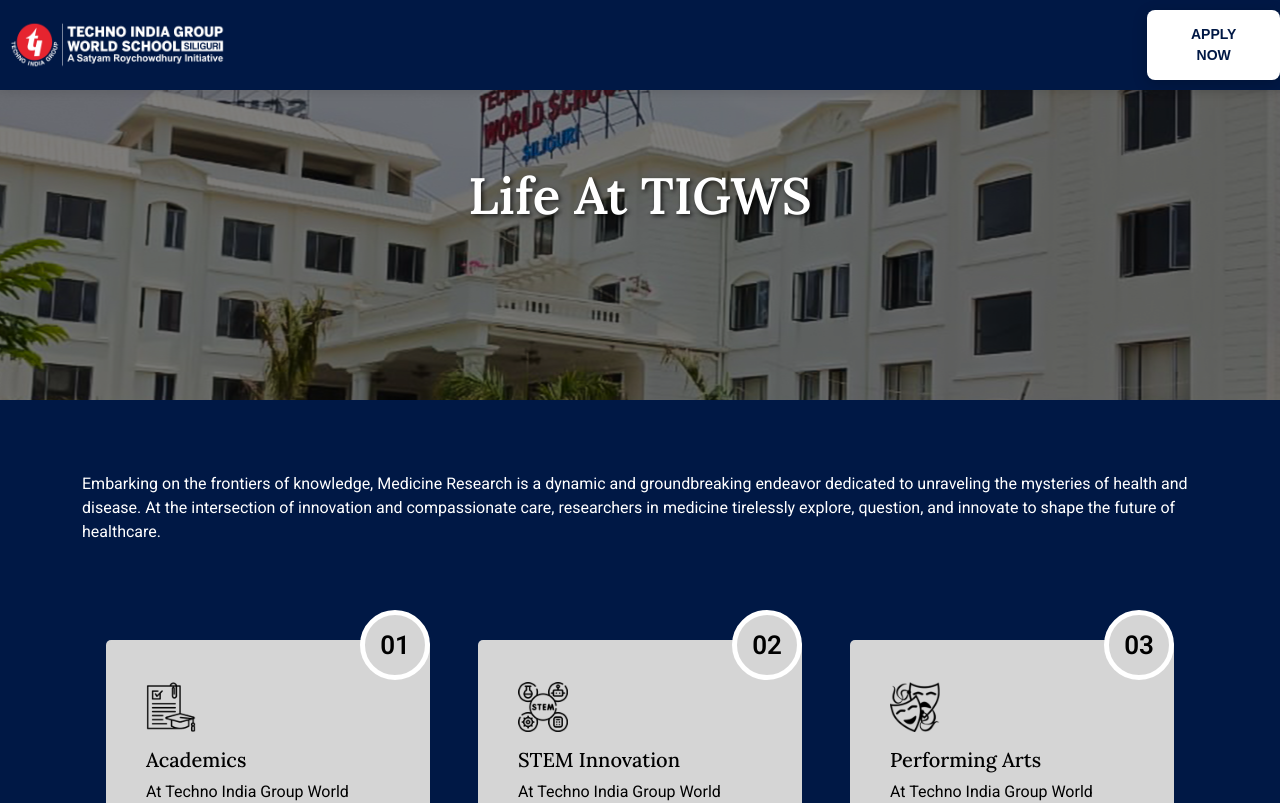
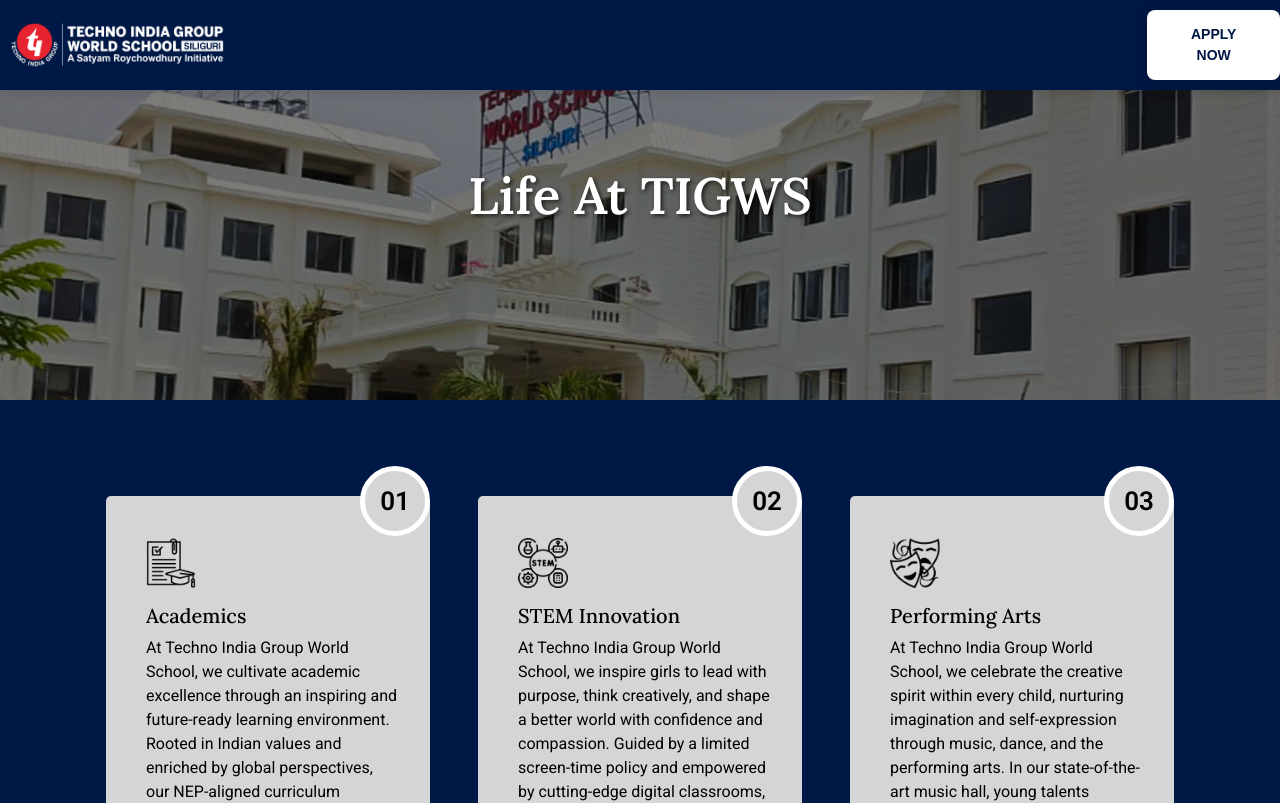
Before and after one commit to TigWorldSchools/tigws-siliguri, a React (Create React App) app: page /siliguri/life-at-tigws in a window 1280 px wide. Shown: the top 803 px of the page. Built offline with nearby package versions, Linux system fonts and the light colour scheme.

Commit message:
New updates have done.

```diff
--- a/src/components/MainMissionSection.jsx
+++ b/src/components/MainMissionSection.jsx
@@ -31,7 +31,7 @@
               <h3 className="card-title">Our Mission</h3>
               <p className="card-text">
                 To empower every student to evolve into a confident, compassionate, and visionary global citizen.
-                We nurture academic brilliance alongside emotional intelligence, creativity, and leadership, enabling learners to discover their true potential and lead lives of purpose, impact, and innovation. Rooted in inclusivity, safety, and forward-thinking pedagogy, we inspire students to shape a better world with courage and conviction.
+                <br/>We nurture academic brilliance alongside emotional intelligence, creativity, and leadership, enabling learners to discover their true potential and lead lives of purpose, impact, and innovation. Rooted in inclusivity, safety, and forward-thinking pedagogy, we inspire students to shape a better world with courage and conviction.
               </p>
               <button className="card-arrow">
                 <i className="fas fa-arrow-right"></i>
@@ -44,7 +44,7 @@
               <h3 className="card-title">Our Vision</h3>
               <p className="card-text">
                 To establish a transformative learning environment where Eastern heritage harmonizes with Western innovation.
-                We aspire to cultivate changemakers, individuals of intellect, resilience, and influence, who transcend boundaries, drive progress, and redefine excellence on the world stage while remaining grounded in cultural integrity and values.
+                <br/>We aspire to cultivate changemakers, individuals of intellect, resilience, and influence, who transcend boundaries, drive progress, and redefine excellence on the world stage while remaining grounded in cultural integrity and values.
               </p>
               <button className="card-arrow">
                 <i className="fas fa-arrow-right"></i>
@@ -57,7 +57,7 @@
               <h3 className="card-title">Global Outlook</h3>
               <p className="card-text">
                 In alignment with the National Education Policy (NEP) and alongwith with accredited international academic curriculums, Techno India Group World Schools integrates international standards with Indian ethos.
-                This unique synergy equips our students with the adaptability, global competence, and moral foundation to thrive as future-ready leaders in an interconnected world.
+                <br/>This unique synergy equips our students with the adaptability, global competence, and moral foundation to thrive as future-ready leaders in an interconnected world.
               </p>
               <button className="card-arrow">
                 <i className="fas fa-arrow-right"></i>
--- a/src/components/MissionSection.jsx
+++ b/src/components/MissionSection.jsx
@@ -24,7 +24,7 @@
             <div className="card-content">
               <h3 className="card-title">Our Mission</h3>
               <p className="card-text">
-                To empower every girl to become a confident, independent, and empathetic global citizen by fostering academic excellence, emotional intelligence, and social responsibility...
+                To empower every girl to become a confident, independent, and empathetic global citizen by fostering academic excellence, emotional intelligence, and social responsibility.
               </p>
               <button className="card-arrow">
                 <i className="fas fa-arrow-right"></i>
@@ -36,7 +36,7 @@
             <div className="card-content">
               <h3 className="card-title">Our Vision</h3>
               <p className="card-text">
-                To create a world-class learning environment where Eastern roots meet Western innovation, preparing girls to excel on global platforms while staying deeply connected to their cultural identity...
+                To create a world-class learning environment where Eastern roots meet Western innovation, preparing girls to excel on global platforms while staying deeply connected to their cultural identity.
               </p>
               <button className="card-arrow">
                 <i className="fas fa-arrow-right"></i>
--- a/src/pages/Academics/Curriculum.jsx
+++ b/src/pages/Academics/Curriculum.jsx
@@ -154,20 +154,20 @@
                   WACE Curriculum
                 </h3>
                 <p className="curriculum-text">
-                  We are proud to offer a NEP-aligned CBSE curriculum alongside the Australian
+                  We are proud to offer a NEP aligned CBSE curriculum alongside the Australian
                   WACE Programme, forging a global academic bridge between Eastern roots and
-                  Western aspirations — empowering students to dream bigger and reach farther.
+                  Western aspirations, empowering students to dream bigger and reach farther.
 
                 </p>
                 <p className="curriculum-text">
                   Our limited screen time policy helps instill digital discipline, focus, and
-                  creativity — ensuring girls grow up healthy, balanced, and confident.
-                  We don't just educate — we inspire girls to lead, innovate, and make a difference
+                  creativity, ensuring girls grow up healthy, balanced, and confident.
+                  We don't just educate, we inspire girls to lead, innovate, and make a difference
                   in the world.
 
                 </p>
                 <p className="curriculum-text">
-                  We celebrate diversity, encourage cross-cultural dialogue, and prepare students to
+                  We celebrate diversity, encourage cross cultural dialogue, and prepare students to
                   become ethical leaders in a changing world.
                 </p>
               </div>
--- a/src/pages/LifeAtTIGWS/LifeAtTIGWS.jsx
+++ b/src/pages/LifeAtTIGWS/LifeAtTIGWS.jsx
@@ -28,7 +28,7 @@
     icon: '/img/icons/sport.png',
     title: 'Sports & Fitness',
     description:
-      'At Techno India Group World School, we believe that true education flourishes when physical vitality and mental well-being move in harmony. Our expansive campus, with its lush playgrounds and world-class sports facilities, inspires energy, teamwork, and confidence in every learner. Through diverse athletic pursuits—from swimming and tennis to rock climbing and adventure sports—students discover their strength, build resilience, and embrace the joy of movement.',
+      'At Techno India Group World School, we believe that true education flourishes when physical vitality and mental well-being move in harmony. Our expansive campus, with its lush playgrounds and world-class sports facilities, inspires energy, teamwork, and confidence in every learner. Through diverse athletic pursuits, from swimming and tennis to rock climbing and adventure sports, students discover their strength, build resilience, and embrace the joy of movement.',
   },
   {
     id: '05',
@@ -139,21 +139,7 @@
 
       <section className="life-section py-5" id="lifeattigws">
         <div className="container">
-          <div className="">
-            <div className="rts-research-section__content text-left">
-              <div className="research-image mb-4">
-              </div>
-              <p className="title-description">
-                Embarking on the frontiers of knowledge, Medicine Research is a
-                dynamic and groundbreaking endeavor dedicated to unraveling the
-                mysteries of health and disease. At the intersection of
-                innovation and compassionate care, researchers in medicine
-                tirelessly explore, question, and innovate to shape the future
-                of healthcare.
-              </p>
-            </div>
-          </div>
-           <div className="research__items mt-5">
+          <div className="research__items">
             <div className="row justify-content-sm-center justify-content-md-start g-5">
               {lifeItems.map((item) => (
                 <div key={item.id} className="col-lg-4 col-md-6 col-sm-11">
--- a/src/pages/LifeAtTIGWS/StudentPathway.jsx
+++ b/src/pages/LifeAtTIGWS/StudentPathway.jsx
@@ -174,18 +174,7 @@
       </section>
       <section className="life-section py-5" id="lifeattigws">
         <div className="container">
-          <div className="row">
-            <div className="rts-research-section__content text-left">
-              <p className="title-description">
-                Embarking on the frontiers of knowledge, Medicine Research is a
-                dynamic and groundbreaking endeavor dedicated to unraveling the
-                mysteries of health and disease. At the innovation and
-                compassionate care, researchers in medicine tirelessly explore,
-                question, and innovate to shape the future of healthcare.
-              </p>
-            </div>
-          </div>
-          <div className="student-pathway mt-5" id="studentPathway" ref={pathwayRef}>
+          <div className="student-pathway" id="studentPathway" ref={pathwayRef}>
             {stepsData.map((step, index) => (
               <div
                 className={`step ${index === 0 ? "active" : ""}`}
```
